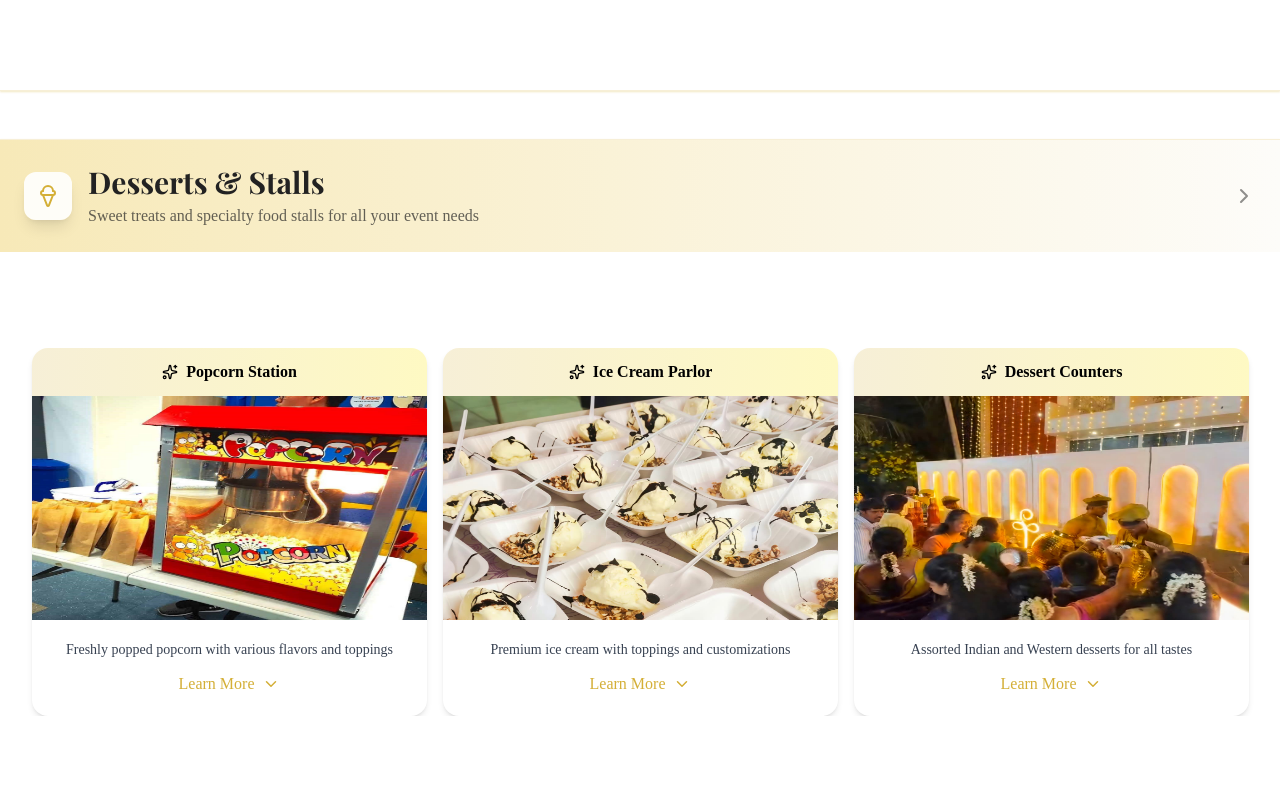
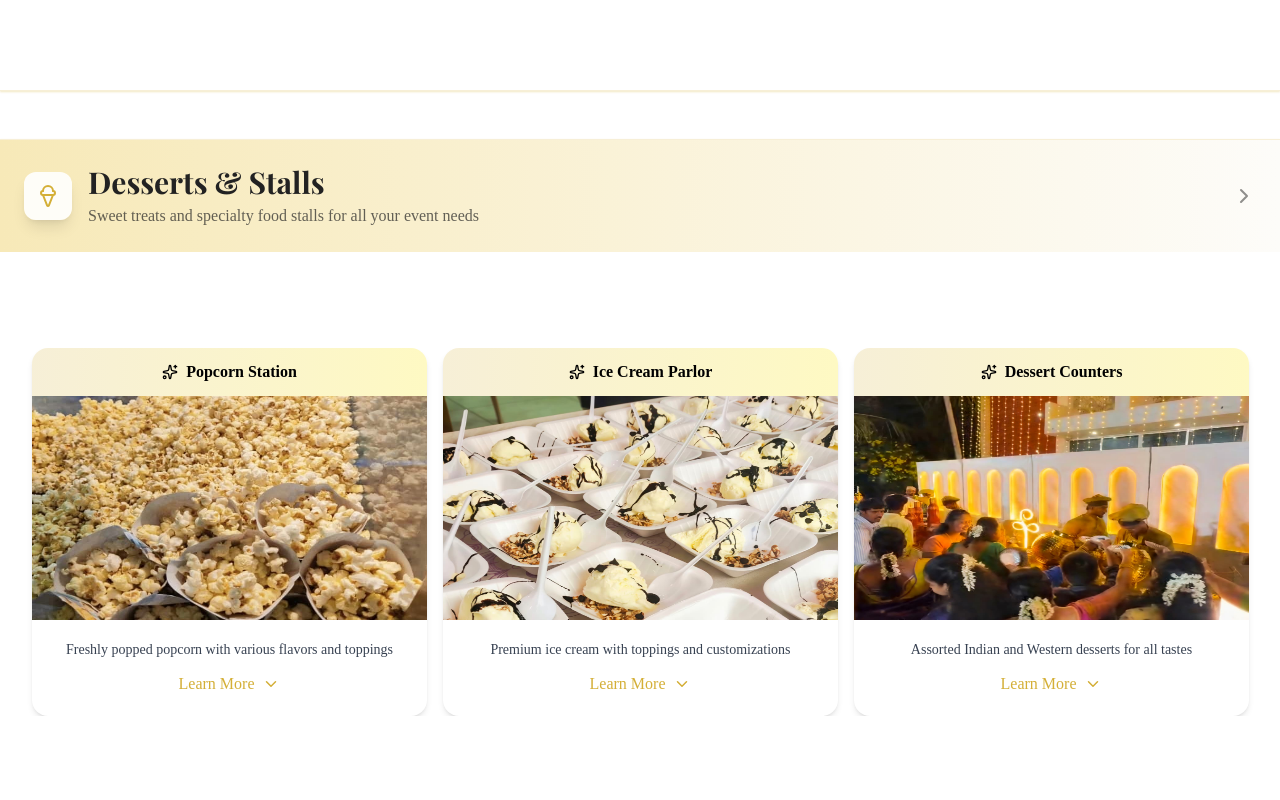
Before and after one commit to abinesh4003/vipeventplanner, a Next.js app: page /services in a window 1280 px wide. Shown: the part 2520-3320 px from the top of the page. Built offline with nearby package versions, Linux system fonts and the light colour scheme; grey boxes are pictures that could not be loaded; a web font is replaced by a local one.

Commit message:
image update

```diff
--- a/app/pages/servicePage.js
+++ b/app/pages/servicePage.js
@@ -104,7 +104,7 @@ const ServicesPage = () => {
           media: [
             { type: "image", url: "/services/dec/car/car2.jpg" },
             { type: "image", url: "/services/dec/car/car1.jpg" },
-            { type: "image", url: "/services/dec/car/cardec.webp" }
+            // { type: "image", url: "/services/dec/car/cardec.webp" }
           ],
           features: ["Fresh Flower Garlands", "Ribbon Work", "Traditional Designs", "Modern Styles"]
         },
@@ -273,8 +273,8 @@ const ServicesPage = () => {
         {
           name: "Popcorn Station",
           description: "Freshly popped popcorn with various flavors and toppings",
-          image: "/services/stalls/popcorn.jpg",
-          media: [{ type: "image", url: "/services/stalls/popcorn.jpg" }],
+          image: "/images/popcorn-stall.jpg",
+          media: [{ type: "image", url: "/images/popcorn-stall.jpg" }],
           features: ["Multiple Flavors", "Caramel & Cheese", "Fresh Preparation", "Self-Service Station"]
         },
         {
@@ -339,12 +339,6 @@ const ServicesPage = () => {
           { type: "image", url: "/services/stalls/chocolates1.webp" }
           ],
           features: ["Premium Chocolate", "Fresh Fruits", "Interactive Station", "Dessert Bar"]
-        },
-        {
-          name: "Wine Counter",
-          description: "A classy corner for your premium event moments",
-          image: "/images/wine-counter.jpg",
-          features: ["Premium Selection", "Professional Service", "Elegant Setup", "Bar Service"]
         },
         {
           name: "Printed Balloons",
```
Also changed, not shown: public/images/popcorn-stall.jpg, public/images/printed-balloons.jpg.
